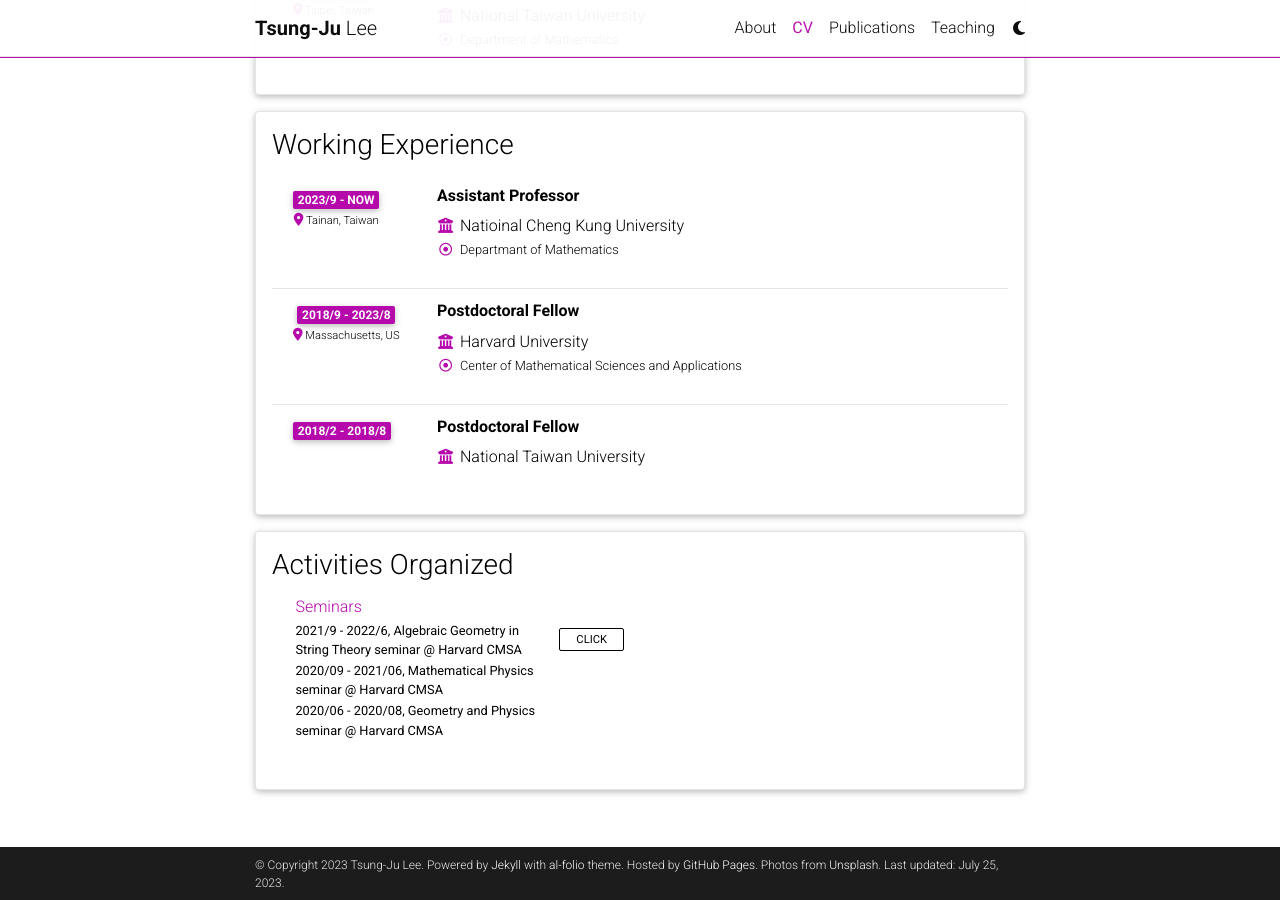
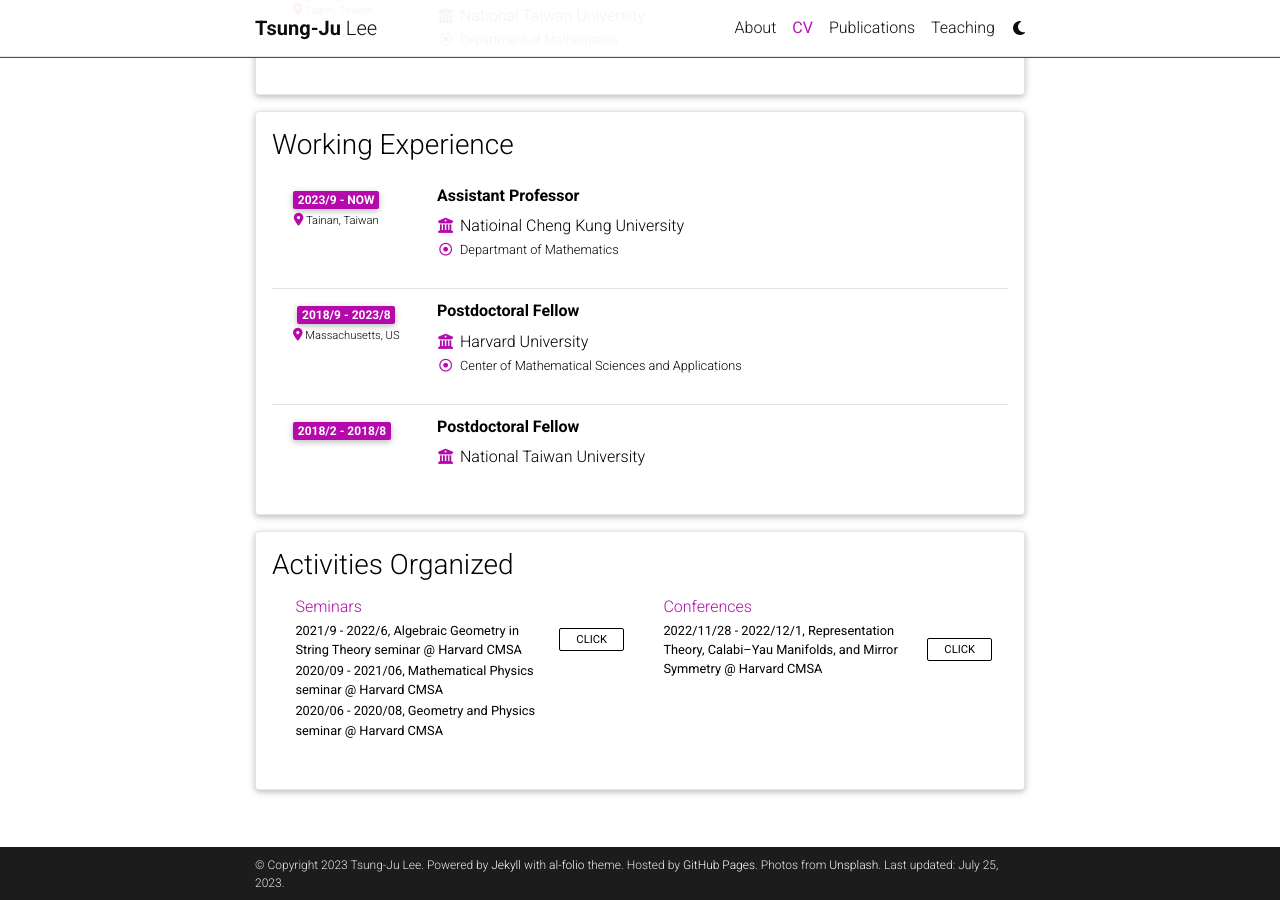
Before and after one commit to yusd24/yusd24.github.io-, a Jekyll site: the page built from _pages/cv.md, in a window 1280 px wide and 900 px high, scrolled down 848 px. Built offline with Jekyll 4.4.1, drawn with Linux system fonts in a browser that asks for light colours; comment, search, counter and statistics services are not loaded; a style sheet for code colours, icons or effects is not loaded.

Commit message:
Update cv.yml

```diff
--- a/_data/cv.yml
+++ b/_data/cv.yml
@@ -48,10 +48,15 @@
   type: list_groups
   contents:
     - category: Seminars
-      description: Here
       items:
       - name: 2021/9 - 2022/6, Algebraic Geometry in String Theory seminar @ Harvard CMSA
         link: https://cmsa.fas.harvard.edu/event_category/algebraic-geometry-in-string-theory/
         linkname: CLICK
       - name: 2020/09 - 2021/06, Mathematical Physics seminar @ Harvard CMSA
       - name: 2020/06 - 2020/08, Geometry and Physics seminar @ Harvard CMSA
+    - category: Conferences
+      items:
+      - name: 2022/11/28 - 2022/12/1, Representation Theory, Calabi–Yau Manifolds, and Mirror Symmetry @ Harvard CMSA
+        link: https://cmsa.fas.harvard.edu/event/representation-theory-calabi-yau-manifolds-and-mirror-symmetry/
+        linkname: CLICK
+      - name:
```
